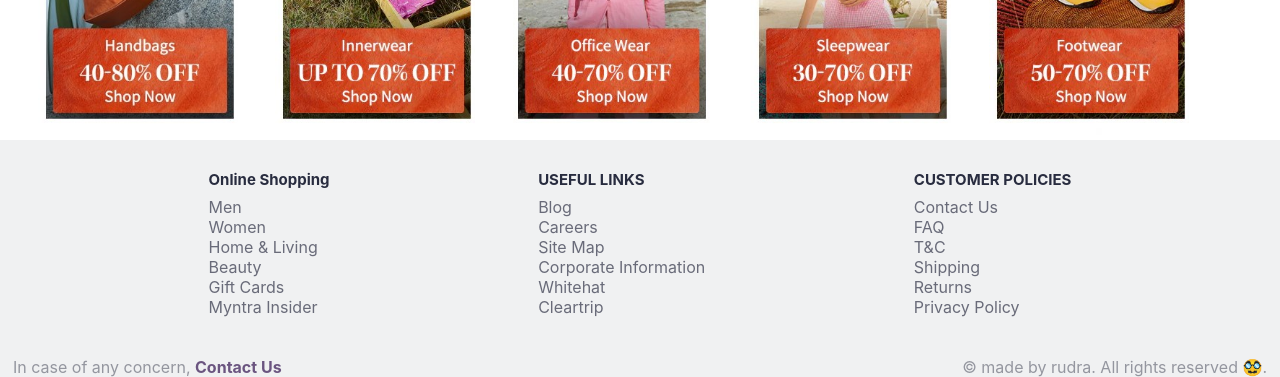
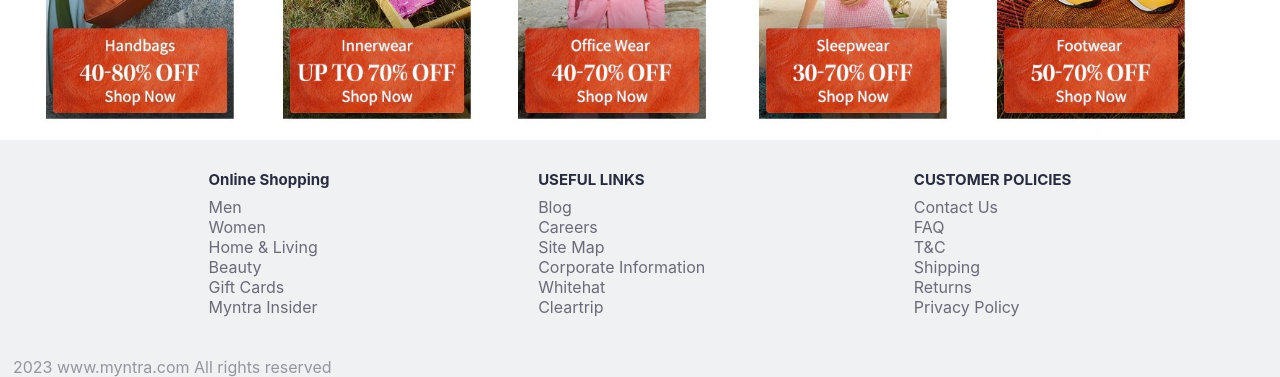
Before and after one commit to aditi119/webweave4, a plain HTML site: page index.html in a window 1280 px wide. Shown: the part 1621-1998 px from the top of the page. Drawn offline with nearby package versions, Linux system fonts and the light colour scheme.

Commit message:
fix: footer

```diff
--- a/index.html
+++ b/index.html
@@ -120,8 +120,7 @@
         </div>
 
         <div id="copy">
-            <div class="cop">In case of any concern, <a href="#">Contact Us</a></div>
-            <div class="cop">© made by rudra. All rights reserved 🥸.</div>
+            <div class="cop">2023 www.myntra.com All rights reserved</div>
         </div>
     </footer>
 </body>
```
